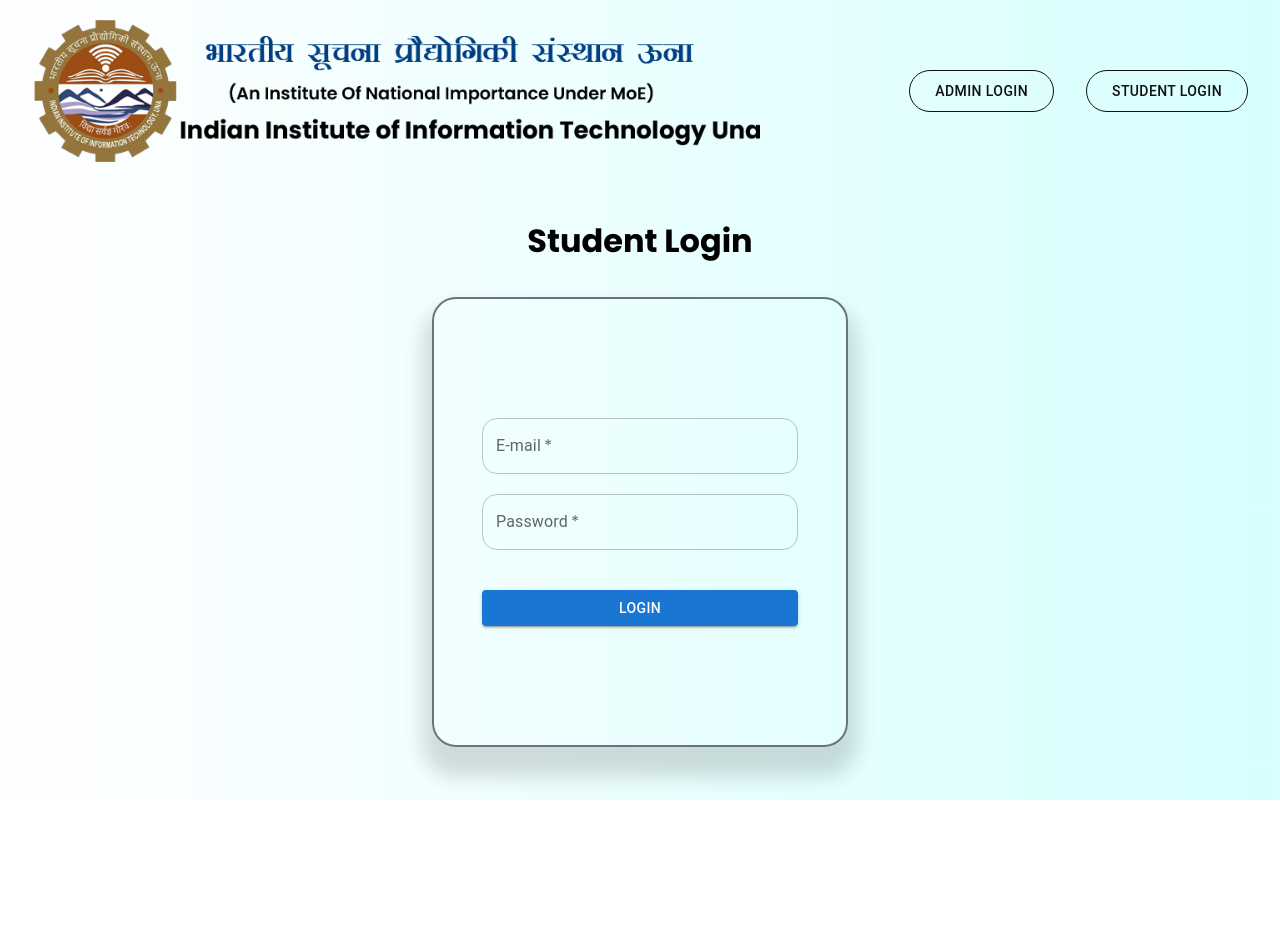
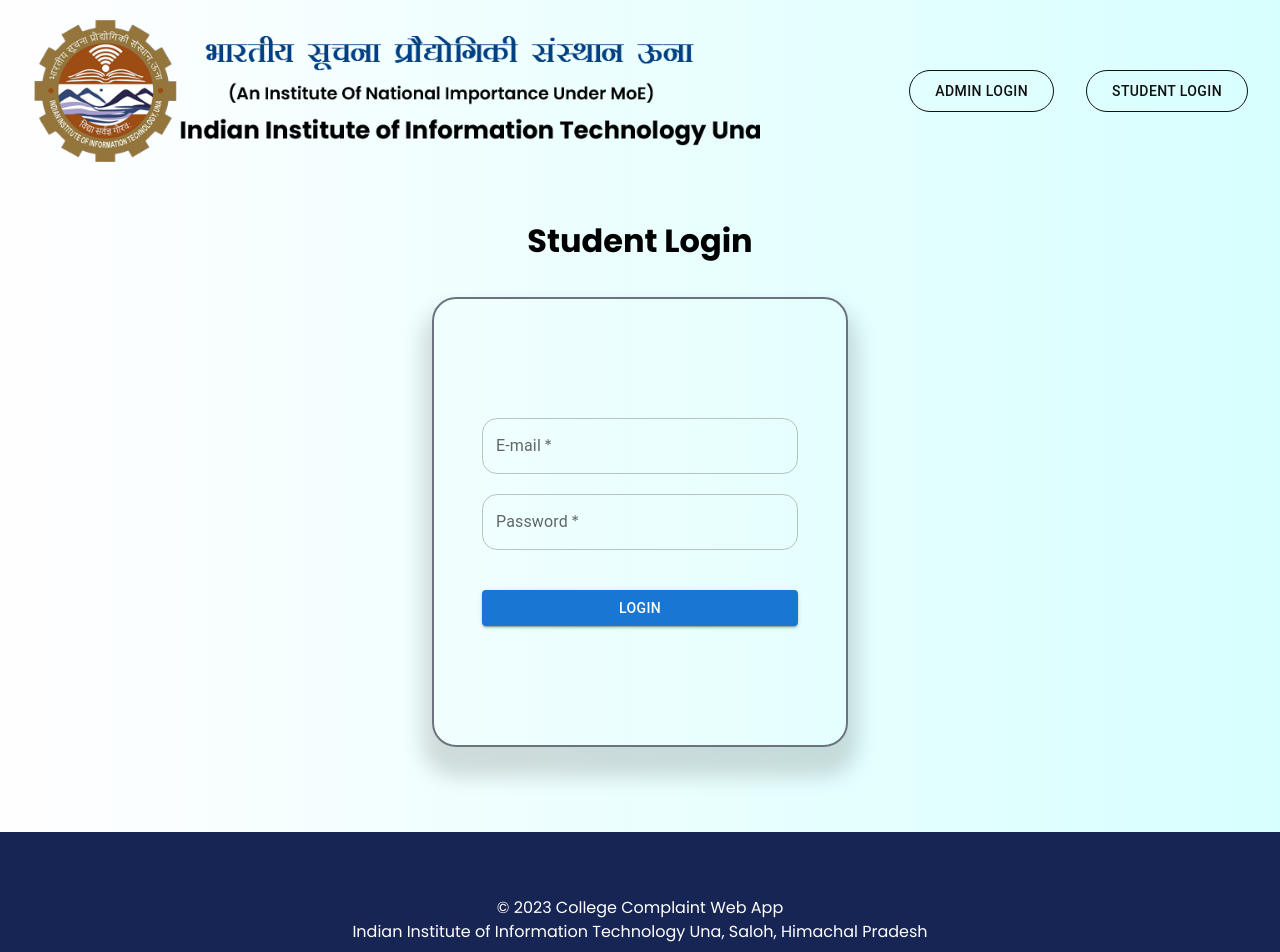
Before and after one commit to DraGonoff69/Collage_Complaint, a React (Vite) app: page /citizen-login in a window 1280 px wide. Shown: the top 952 px of the page. Before the commit the page ends 800 px from the top, so only its background shows below. Built offline with nearby package versions, Linux system fonts and the light colour scheme; no server answers.

Commit message:
changes -Anshul

```diff
--- a/index.html
+++ b/index.html
@@ -10,7 +10,7 @@
     <meta name="theme-color" content="#D7FFFE" />
     <link rel="icon" type="image/png" href="/logo.png" />
     <meta name="viewport" content="width=device-width, initial-scale=1.0" />
-    <title>MobilEASE | Mobile Efficient Assistance for Traffic</title>
+    <title>College Complaint Web App</title>
   </head>
   <body>
     <div id="root"></div>
--- a/src/components/ComplaintsCard.jsx
+++ b/src/components/ComplaintsCard.jsx
@@ -11,6 +11,7 @@ const ComplaintsCard = ({ complaint }) => {
   let StatusColorEnum = Object.keys(Statuses).find(
     (key) => Statuses[key] === complaint.status
   );
+  // let view = false;
   return (
     <>
       <Dialog
@@ -24,25 +25,26 @@ const ComplaintsCard = ({ complaint }) => {
       />
       <div
         className="border shadow-[2px_4px_11px_1px_rgba(0,0,0,0.25)] border-solid border-[rgba(45,41,41,0.4)] rounded-lg my-4
-  p-4 flex flex-col gap-2
-  "
+        p-4 flex flex-col gap-2"
       >
         <div className="flex justify-between">
           <p>Reported Date : {date.toLocaleDateString("en-IN")}</p>
+          {/* {view && ( // Conditionally render the Detailed View option
             <p
               className="cursor-pointer text-sm font-semibold"
               onClick={() => {
-              setDialogOpen(true);
+                setDialogOpen(true); // Open the dialog when clicked
               }}
             >
               Detailed View
             </p>
+          )} */}
         </div>
         <p className="font-bold">{complaint.reason}</p>
         <div className="flex justify-between">
           <div className="flex gap-3 items-center">
-            <FontAwesomeIcon size="1x" icon={faMapMarkerAlt} />
-            <p>{complaint.location.name}</p>
+            {/* <FontAwesomeIcon size="1x" icon={faMapMarkerAlt} />
+            <p>{complaint.location.name}</p> */}
           </div>
           <span className="flex gap-2 font-bold">
             Status:{" "}
--- a/src/components/ReportedComplaints.jsx
+++ b/src/components/ReportedComplaints.jsx
@@ -35,7 +35,7 @@ const ReportedComplaints = () => {
         ) : (
           Complaints &&
           Complaints.map((complaint) => {
-            return <ComplaintsCard key={complaint.id} complaint={complaint} />;
+            return <ComplaintsCard key={complaint.id} complaint={complaint}/>;
           })
         )}
       </div>
--- a/src/components/footer.jsx
+++ b/src/components/footer.jsx
@@ -2,11 +2,10 @@ import React from 'react';
 
 function Footer() {
   return (
-    <footer className="bg-gray-800 text-white p-4">
+    <footer className=" bg-blue-950 text-white p-16 mt-8">
       <div className="container mx-auto text-center">
         <p>&copy; {new Date().getFullYear()} College Complaint Web App</p>
-        <p>Address: 123 College St, City, State ZIP</p>
-        <p>Email: info@example.com</p>
+        <p>Indian Institute of Information Technology Una, Saloh, Himachal Pradesh</p>
       </div>
     </footer>
   );
--- a/src/main.jsx
+++ b/src/main.jsx
@@ -18,34 +18,45 @@ const router = createBrowserRouter([
     path: "/",
     element:
     <>
-
     <HomePage />
+    <Footer/>
     </>,
   },
   {
     path: "/citizen-login",
-    element: <CitizenLogin />,
+    element: <>
+    <CitizenLogin />
+    <Footer/>
+    </>,
   },
   {
     path: "/official-login",
-    element: <OfficialLogin />,
+    element: <>
+    <OfficialLogin />
+    <Footer/>
+    </>,
   },
   {
     path: "/citizen-dashboard",
     element:
     <>
-
     <CitizenDashboard />
     <Footer/>
     </>,
   },
   {
     path: "/official-dashboard",
-    element: <OfficialDashboard />,
+    element: <>
+    <OfficialDashboard />
+    <Footer/>
+    </>,
   },
   {
     path: "/report",
-    element: <ReportComplaint />,
+    element: <>
+    <ReportComplaint />
+    <Footer/>
+    </>,
   },
   {
     path: "/track-complaints",
@@ -53,6 +64,7 @@ const router = createBrowserRouter([
       <>
         <Navbar />
         <ReportedComplaints />
+        <Footer/>
       </>
     ),
   },
--- a/src/pages/CitizenDashboard.jsx
+++ b/src/pages/CitizenDashboard.jsx
@@ -113,7 +113,7 @@ const CitizenDashboard = () => {
           />
         </div>
         <div className="hidden lg:flex">
-          <ReportedComplaints />
+          <ReportedComplaints/>
         </div>
       </div>
     </>
```
Lines whose indentation alone changed are shown as unchanged.
